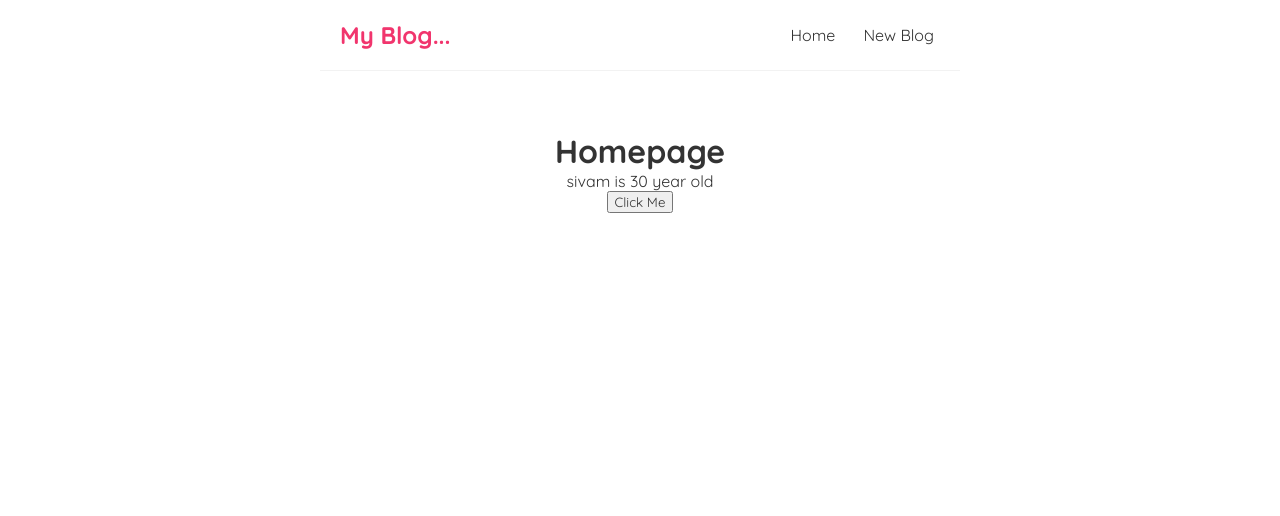
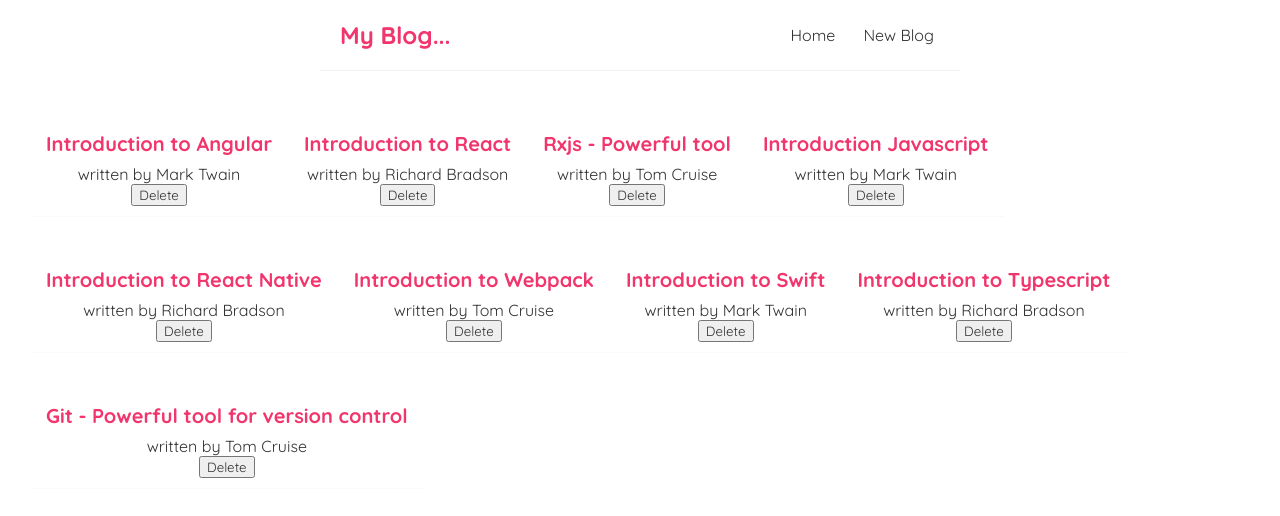
Before and after one commit to sivams20/ReactBlog, a React (Create React App) app: page / in a window 1280 px wide. Shown: the top 516 px of the page. Built offline with nearby package versions, Linux system fonts and the light colour scheme.

Commit message:
Added style, useState hook

```diff
--- /dev/null
+++ b/src/BlogList.js
@@ -0,0 +1,15 @@
+const BlogList = ({ blogs, deleteBlog }) => {
+    return (
+        <div className="blog-container">
+            {blogs.map((blog) => (
+                <div className="blog-preview" key={blog.id}>
+                    <h2>{blog.title}</h2>
+                    <p>written by {blog.author}</p>
+                    <button onClick={() => deleteBlog(blog.id)}>Delete</button>
+                </div>
+            ))}
+        </div>
+    )
+}
+
+export default BlogList;
--- a/src/Home.js
+++ b/src/Home.js
@@ -1,20 +1,28 @@
 import { useState } from 'react';
+import BlogList from './BlogList';
 
 const Home = () => {
 
-    const [name, setName] = useState('sivam');
-    const [age, setAge] = useState(30);
+    const [blogs, setBlogs] = useState([
+        { title: 'Introduction to Angular', body: 'There are many variations of slightly believable.', author: 'Mark Twain', id: 1 },
+        { title: 'Introduction to React', body: 'There are many variations of slightly believable.', author: 'Richard Bradson', id: 2 },
+        { title: 'Rxjs - Powerful tool', body: 'There are many variations of slightly believable.', author: 'Tom Cruise', id: 3 },
+        { title: 'Introduction Javascript', body: 'There are many variations of slightly believable.', author: 'Mark Twain', id: 4 },
+        { title: 'Introduction to React Native', body: 'There are many variations of slightly believable.', author: 'Richard Bradson', id: 5 },
+        { title: 'Introduction to Webpack', body: 'There are many variations of slightly believable.', author: 'Tom Cruise', id: 6 },
+        { title: 'Introduction to Swift', body: 'There are many variations of slightly believable.', author: 'Mark Twain', id: 7 },
+        { title: 'Introduction to Typescript', body: 'There are many variations of slightly believable.', author: 'Richard Bradson', id: 8 },
+        { title: 'Git - Powerful tool for version control', body: 'There are many variations of slightly believable.', author: 'Tom Cruise', id: 9 }
+    ]);
 
-    const handleClick = () => {
-        setName('Balu');
-        setAge(33);
+    const deleteBlog = (id) => {
+        const newBlogs = blogs.filter(blog => blog.id !== id);
+        setBlogs(newBlogs);
     }
 
     return (
-        <div className="Home">
-            <h1>Homepage</h1>
-            <p>{name} is {age} year old</p>
-            <button onClick={handleClick}>Click Me</button>
+        <div className="home">
+            <BlogList blogs={blogs} deleteBlog={deleteBlog}></BlogList>
         </div>
     );
 }
--- a/src/index.css
+++ b/src/index.css
@@ -29,7 +29,25 @@
   color: #f1356d;
 }
 .content {
-  max-width: 600px;
-  margin: 40px auto;
-  padding: 20px;
+  /* max-width: 600px; */
+  /* margin: 40px auto; */
+  padding: 30px;
 }
+.blog-preview{
+  padding: 10px 16px;
+  margin: 20px 0;
+  border-bottom: 1px solid #fafafa;
+}
+.blog-preview:hover{
+  box-shadow: 1px 3px 5px rgba(0,0,0,0.1);
+}
+.blog-preview h2{
+  font-size: 20px;
+  color: #f1356d;
+  margin-bottom: 8px;
+}
+.blog-container{
+  display: flex;
+  flex-direction: row;
+  flex-wrap: wrap;
+}
```
